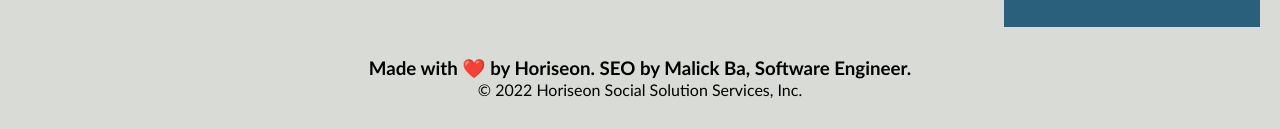
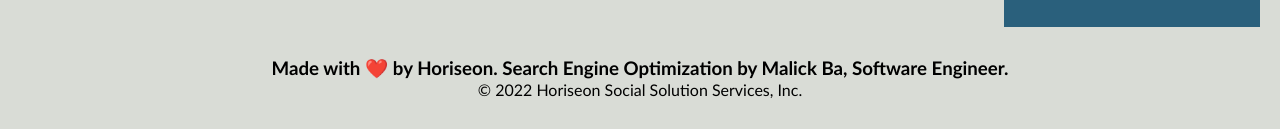
Before and after one commit to malickbax/horiseon, a plain HTML site: page index.html in a window 1280 px wide. Shown: the part 1892-2021 px from the top of the page. Drawn offline with Linux system fonts and the light colour scheme.

Commit message:
Update index.html

```diff
--- a/index.html
+++ b/index.html
@@ -84,7 +84,7 @@
 
         <!-- Footer adjusted as section instead of class -->
         <footer>
-            <h3>Made with ❤️️ by Horiseon. SEO by Malick Ba, Software Engineer.</h3>
+            <h3>Made with ❤️️ by Horiseon. Search Engine Optimization by Malick Ba, Software Engineer.</h3>
             <p>
                 &copy; 2022 Horiseon Social Solution Services, Inc.
                 <!-- Updated year above -->
```
